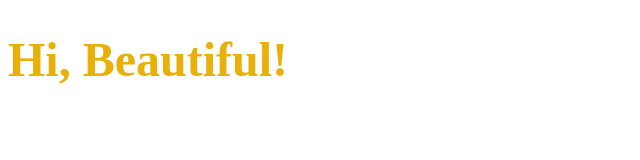
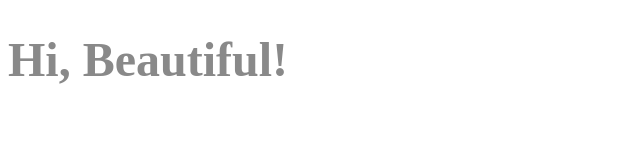
Before and after one commit to ricardoferreirades/static-site, a website: page index.html in a window 1280 px wide. Shown: the whole page, without its empty margins (0-640 px from the left). Drawn offline with Linux system fonts and the light colour scheme.

Commit message:
refactor: change color
Signed-off-by: Ricardo Ferreira <ricardoferreirades@gmail.com>

```diff
--- a/styles.css
+++ b/styles.css
@@ -4,5 +4,5 @@ body {
 
 h1 {
     font-size: 3rem;
-    color: rgb(232, 176, 9);
+    color: rgb(137, 137, 137);
 }
```
